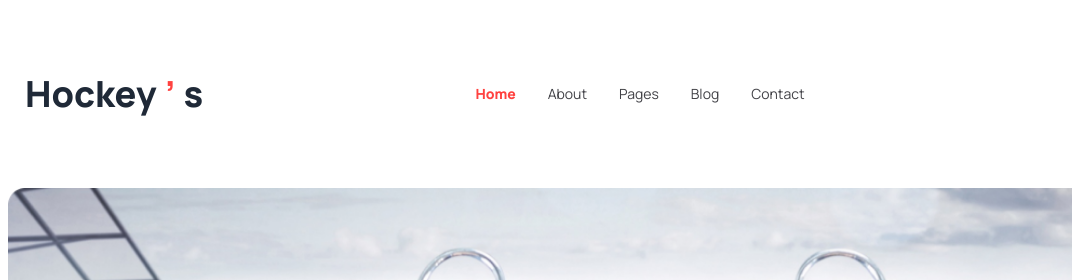
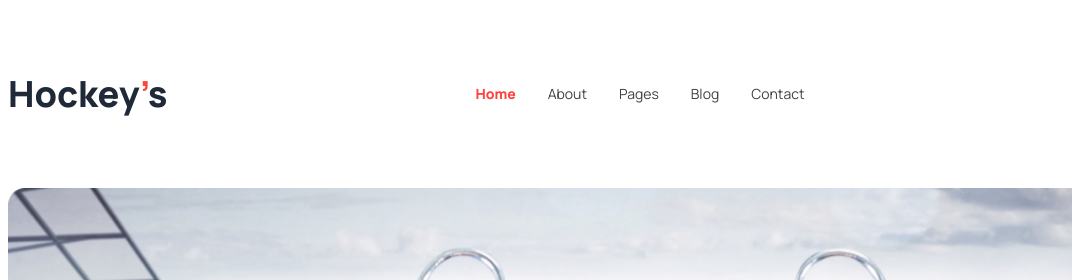
Before and after one commit to shaikhsharukhsiam/hockey, a plain HTML site: page index.html in a window 1280 px wide. Shown: the top 280 px of the page, 0-1072 px from the left. Drawn offline with nearby package versions, Linux system fonts and the light colour scheme.

Commit message:
assignment3

```diff
--- a/index.html
+++ b/index.html
@@ -30,6 +30,14 @@
         .font-manrope {
             font-family: 'Manrope', sans-serif;
         }
+        .font-extrabold {
+    font-weight: 800;
+}
+.text-2xl {
+    font-size: 1.5rem;
+    line-height: 2rem;
+}
+
     </style>
 </head>
 
@@ -55,8 +63,8 @@
                             <li><a class="text-color-gray">Contact</a></li>
                         </ul>
                     </div>
-                    <a class="btn btn-ghost text-xl lg:text-4xl lg:font-extrabold">Hockey<span
-                            class="text-color-main">’</span>s</a>
+
+                            <a class="text-2xl font-extrabold lg:text-4xl">Hockey<span class="text-[#FF4240]">’</span>s</a>
                 </div>
                 <div class="navbar-center hidden lg:flex">
                     <ul class="menu menu-horizontal px-1">
```
Also changed, not shown: tailwind.config.js (added, +8 -0 lines).
